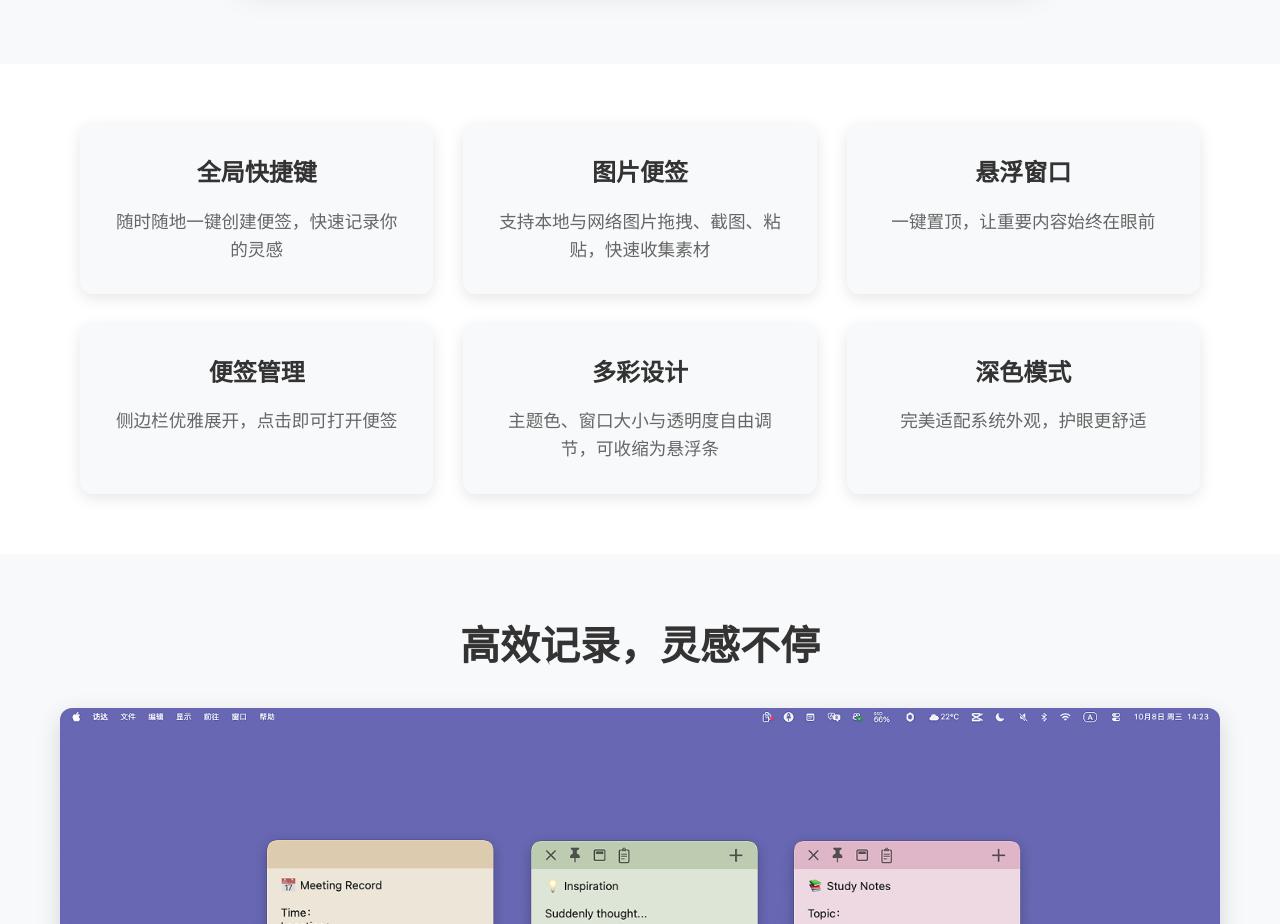
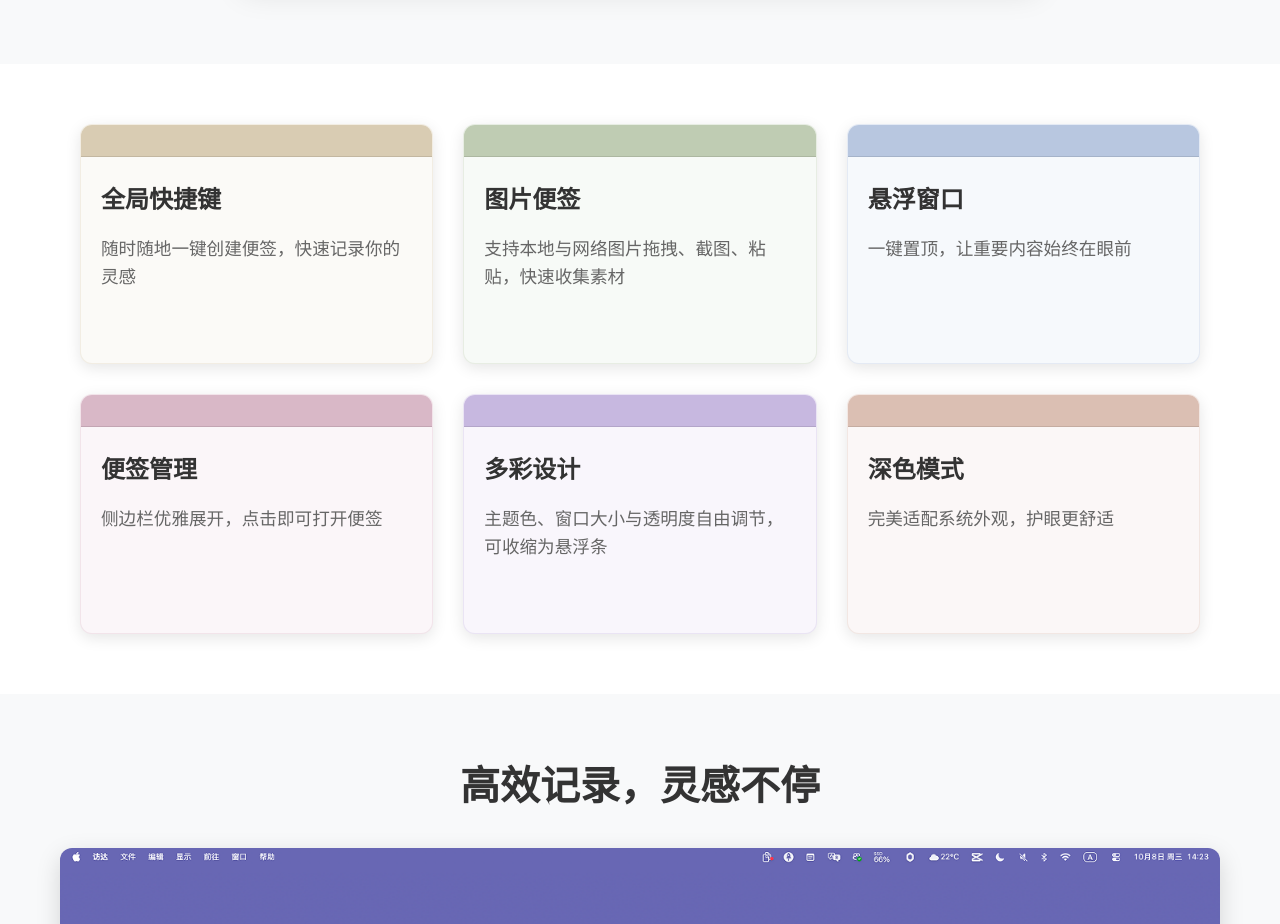
Before and after one commit to dabufan/easystickynote-website, a plain HTML site: page index.html in a window 1280 px wide. Shown: the part 1480-2404 px from the top of the page. Drawn offline with Linux system fonts and the light colour scheme.

Commit message:
更新功能卡片样式为便签设计
- 将功能特色卡片改为便签应用界面样式
- 添加便签头部区域，使用不同颜色主题
- 为6个卡片设置独特的颜色方案：
  * 米棕亮、橄榄灰绿亮、灰蓝亮
  * 玫瑰灰亮、淡紫亮、粉棕亮
- 头部区域使用100%透明度颜色
- 内容区域使用实色背景确保颜色统一
- 移除所有功能按钮，保持简洁设计
- 调整卡片高度和比例，优化视觉效果

```diff
--- a/index.html
+++ b/index.html
@@ -252,16 +252,116 @@
             padding: 0 20px;
         }
         .feature {
-            text-align: center;
-            padding: 30px;
+            text-align: left;
+            padding: 0;
             border-radius: 12px;
-            background: #f8f9fa;
             transition: transform 0.3s ease;
             box-shadow: 0 4px 15px rgba(0, 0, 0, 0.1);
+            overflow: hidden;
+            position: relative;
+            min-height: 240px;
+        }
+
+        .feature:nth-child(1) {
+            background: rgb(251, 250, 247);
+            border: 1px solid rgba(217, 204, 179, 0.3);
+        }
+
+        .feature:nth-child(2) {
+            background: rgb(247, 250, 247);
+            border: 1px solid rgba(191, 204, 179, 0.3);
+        }
+
+        .feature:nth-child(3) {
+            background: rgb(246, 249, 252);
+            border: 1px solid rgba(184, 199, 224, 0.3);
+        }
+
+        .feature:nth-child(4) {
+            background: rgb(251, 246, 249);
+            border: 1px solid rgba(217, 184, 199, 0.3);
+        }
+
+        .feature:nth-child(5) {
+            background: rgb(249, 246, 252);
+            border: 1px solid rgba(199, 184, 224, 0.3);
+        }
+
+        .feature:nth-child(6) {
+            background: rgb(251, 247, 247);
+            border: 1px solid rgba(219, 191, 179, 0.3);
         }
         .feature:hover {
             transform: translateY(-5px);
             box-shadow: 0 8px 25px rgba(0, 0, 0, 0.15);
+        }
+
+        .feature-header {
+            padding: 8px 16px;
+            border-bottom: 1px solid rgba(0, 0, 0, 0.1);
+            display: flex;
+            align-items: center;
+            justify-content: space-between;
+            height: 32px;
+        }
+
+        .feature:nth-child(1) .feature-header {
+            background: rgb(217, 204, 179);
+        }
+
+        .feature:nth-child(2) .feature-header {
+            background: rgb(191, 204, 179);
+        }
+
+        .feature:nth-child(3) .feature-header {
+            background: rgb(184, 199, 224);
+        }
+
+        .feature:nth-child(4) .feature-header {
+            background: rgb(217, 184, 199);
+        }
+
+        .feature:nth-child(5) .feature-header {
+            background: rgb(199, 184, 224);
+        }
+
+        .feature:nth-child(6) .feature-header {
+            background: rgb(219, 191, 179);
+        }
+
+
+
+        .feature-content {
+            padding: 24px 20px;
+            flex: 1;
+            display: flex;
+            flex-direction: column;
+            justify-content: center;
+            position: relative;
+        }
+
+        .feature:nth-child(1) .feature-content {
+            background: rgb(251, 250, 247);
+        }
+
+        .feature:nth-child(2) .feature-content {
+            background: rgb(247, 250, 247);
+        }
+
+        .feature:nth-child(3) .feature-content {
+            background: rgb(246, 249, 252);
+        }
+
+        .feature:nth-child(4) .feature-content {
+            background: rgb(251, 246, 249);
+        }
+
+        .feature:nth-child(5) .feature-content {
+            background: rgb(249, 246, 252);
+        }
+
+        .feature:nth-child(6) .feature-content {
+            background: rgb(251, 247, 247);
         }
         .feature h3 {
             font-size: 1.5em;
@@ -442,13 +542,20 @@
                 font-size: 1em;
             }
             .feature {
-                padding: 20px;
+                min-height: 220px;
+            }
+            .feature-content {
+                padding: 20px 15px;
             }
             .feature h3 {
                 font-size: 1.3em;
             }
             .feature p {
                 font-size: 1em;
+            }
+            .feature-header {
+                padding: 6px 12px;
+                height: 28px;
             }
 
             .developer-card {
@@ -607,28 +714,52 @@
     <div class="container">
         <div class="features">
             <div class="feature">
+                <div class="feature-header">
+                </div>
+                <div class="feature-content">
                     <h3>全局快捷键</h3>
                     <p>随时随地一键创建便签，快速记录你的灵感</p>
                 </div>
+            </div>
             <div class="feature">
+                <div class="feature-header">
+                </div>
+                <div class="feature-content">
                     <h3>图片便签</h3>
                     <p>支持本地与网络图片拖拽、截图、粘贴，快速收集素材</p>
                 </div>
+            </div>
             <div class="feature">
+                <div class="feature-header">
+                </div>
+                <div class="feature-content">
                     <h3>悬浮窗口</h3>
                     <p>一键置顶，让重要内容始终在眼前</p>
                 </div>
+            </div>
             <div class="feature">
+                <div class="feature-header">
+                </div>
+                <div class="feature-content">
                     <h3>便签管理</h3>
                     <p>侧边栏优雅展开，点击即可打开便签</p>
                 </div>
+            </div>
             <div class="feature">
+                <div class="feature-header">
+                </div>
+                <div class="feature-content">
                     <h3>多彩设计</h3>
                     <p>主题色、窗口大小与透明度自由调节，可收缩为悬浮条</p>
                 </div>
+            </div>
             <div class="feature">
+                <div class="feature-header">
+                </div>
+                <div class="feature-content">
                     <h3>深色模式</h3>
                     <p>完美适配系统外观，护眼更舒适</p>
+                </div>
             </div>
         </div>
     </div>
```
Lines whose indentation alone changed are shown as unchanged.
